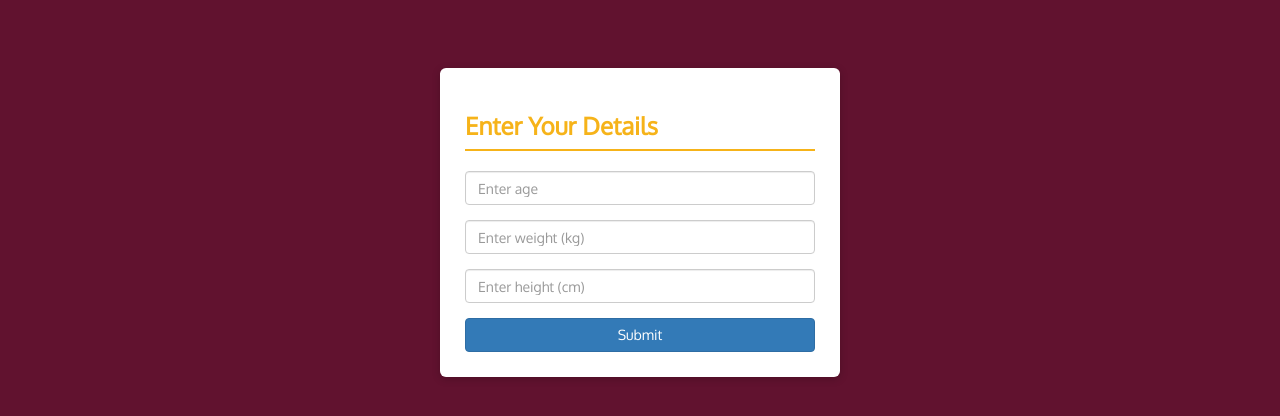
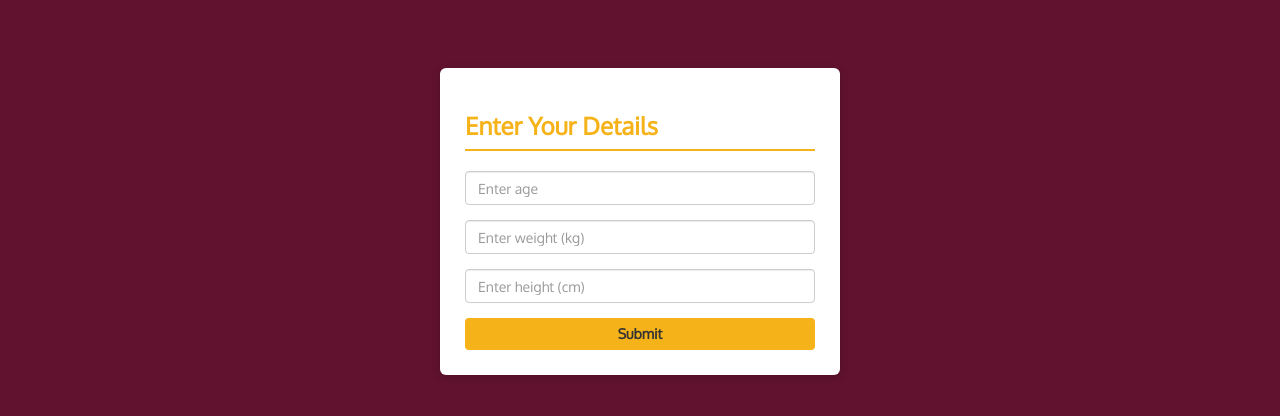
Before and after one commit to PRAKHARTIWARI-prrt/coursera, a plain HTML site: page docs/hack.html in a window 1280 px wide. Shown: the part 182-598 px from the top of the page. Drawn offline with nearby package versions, Linux system fonts and the light colour scheme.

Commit message:
Update hack.html

```diff
--- a/docs/hack.html
+++ b/docs/hack.html
@@ -62,11 +62,11 @@
     .btn-custom {
     background-color: #f6b319;
     border: none;
-    color: #333;   /* dark text for contrast */
+    color: #333;
     font-weight: bold;
   }
   .btn-custom:hover {
-    background-color: #e0a800; /* darker shade on hover */
+    background-color: #e0a800;
     color: #fff;
   }
 
@@ -100,7 +100,7 @@
       <div class="form-group">
         <input type="number" name="height" class="form-control" placeholder="Enter height (cm)" required>
       </div>
-      <button type="submit" class="btn btn-primary btn-block">Submit</button>
+      <button type="submit" class="btn btn-custom btn-block">Submit</button>
     </form>
   </div>
 </body>
```
